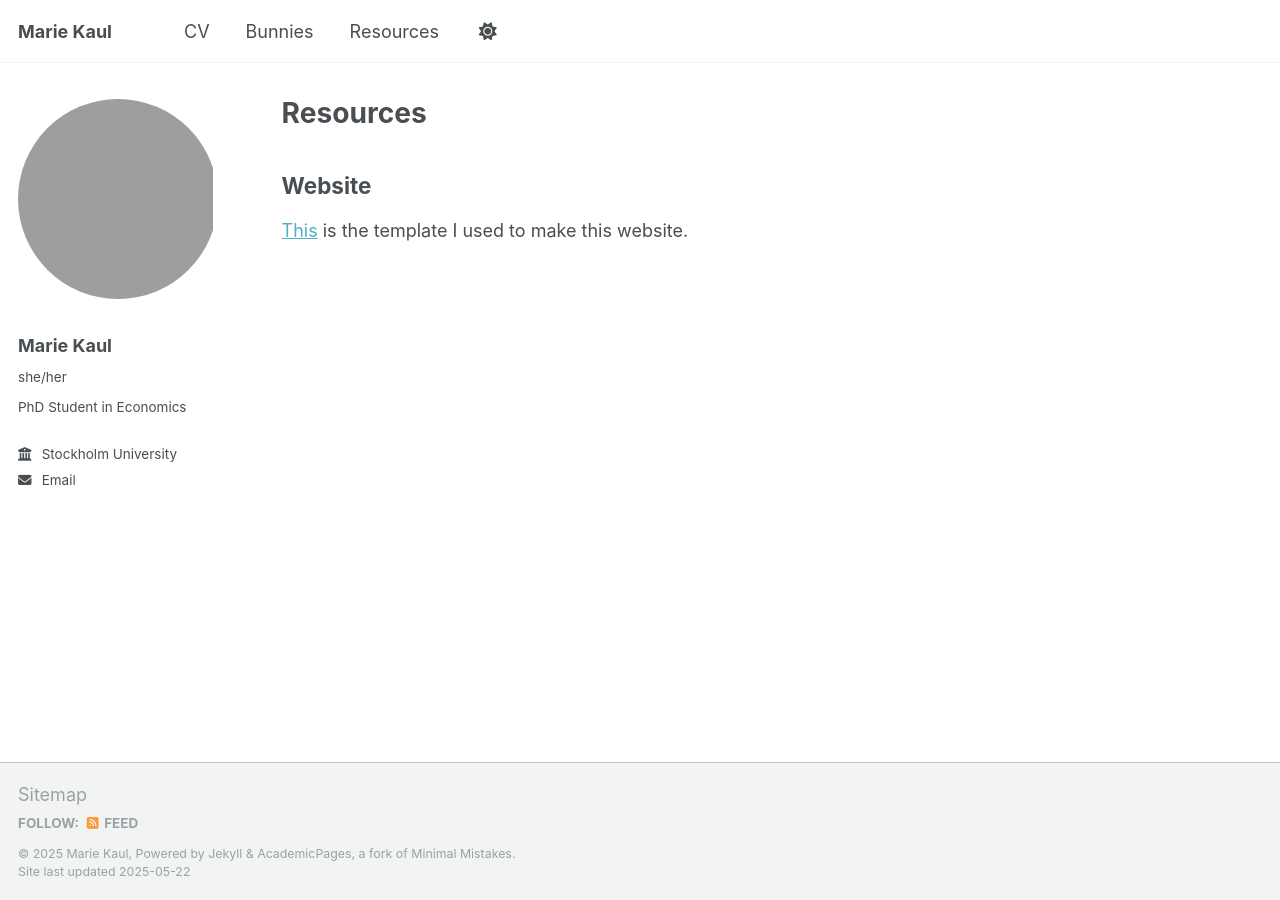
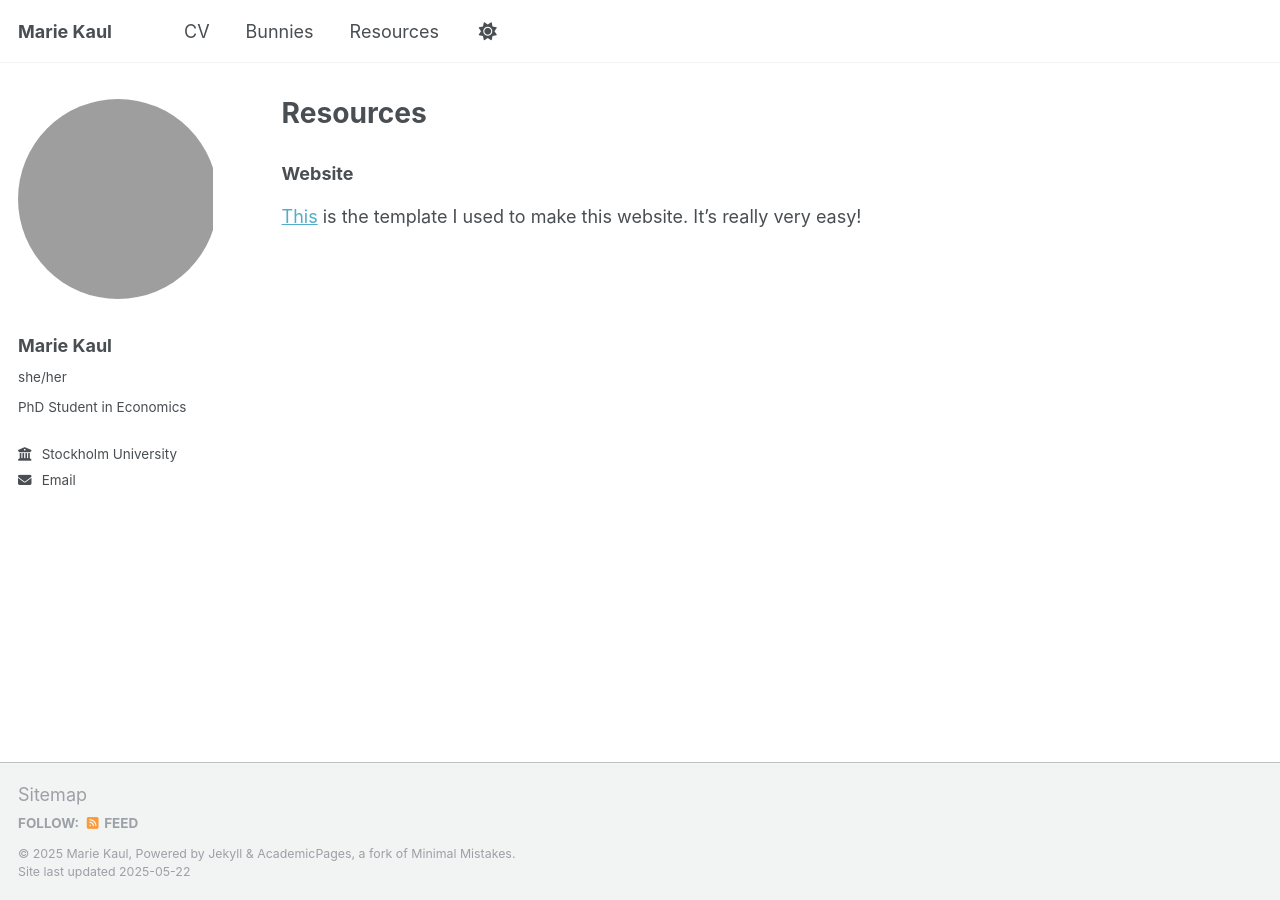
Before and after one commit to marie-kaul/marie-kaul.github.io, a Jekyll site: the page built from _pages/resources.md, in a window 1280 px wide. Built offline with Jekyll 4.4.1, drawn with Linux system fonts in a browser that asks for light colours.

Commit message:
Update resources.md

```diff
--- a/_pages/resources.md
+++ b/_pages/resources.md
@@ -5,6 +5,6 @@ permalink: /resources/
 author_profile: true
 ---
 
-## Website
+### Website
 
-[This](https://academicpages.github.io/) is the template I used to make this website.
+[This](https://academicpages.github.io/) is the template I used to make this website. It's really very easy!
```
